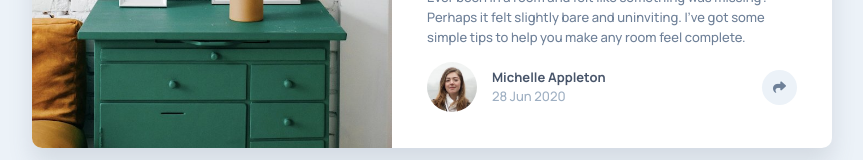
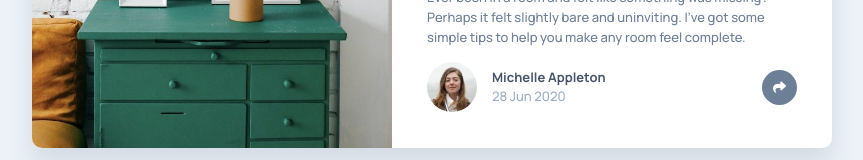
Before and after one commit to JenaCarry/frontend-mentor, a plain HTML site: page article-preview-component-master/index.html in a window 1280 px wide. In both pictures the pointer is over the element 987 px from the left and 483 px from the top of the page. Shown: the part 396-556 px from the top of the page, without its empty margins (208-1071 px from the left). Drawn offline with Linux system fonts and the light colour scheme.

Commit message:
Update style.css

```diff
--- a/article-preview-component-master/assets/css/style.css
+++ b/article-preview-component-master/assets/css/style.css
@@ -110,6 +110,14 @@ h2 {
 
 .fa-share {
     color: #6E8098;
+}
+
+.share-icon:hover {
+    background-color: var(--desaturated-dark-blue);
+}
+
+.share-icon:hover .fa-share {
+    color: #fff;
 }
 
 ul {
```
